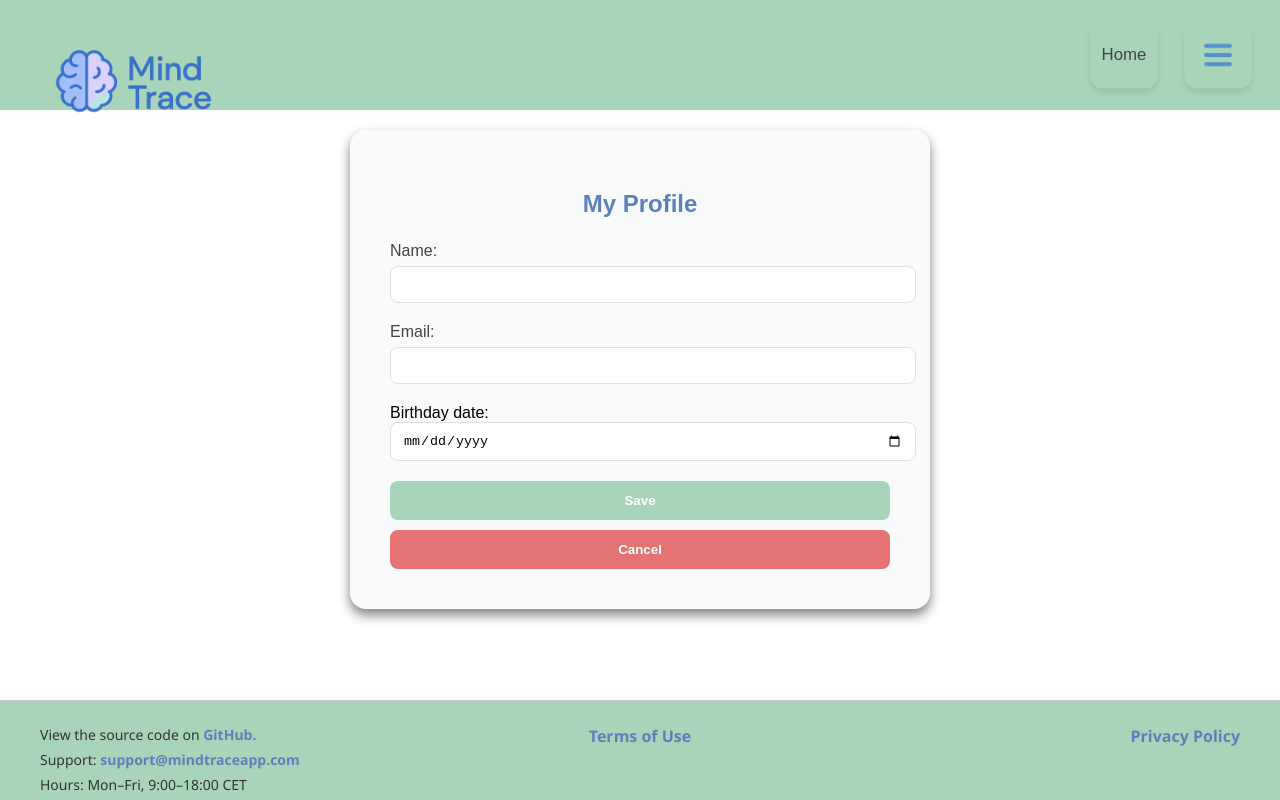
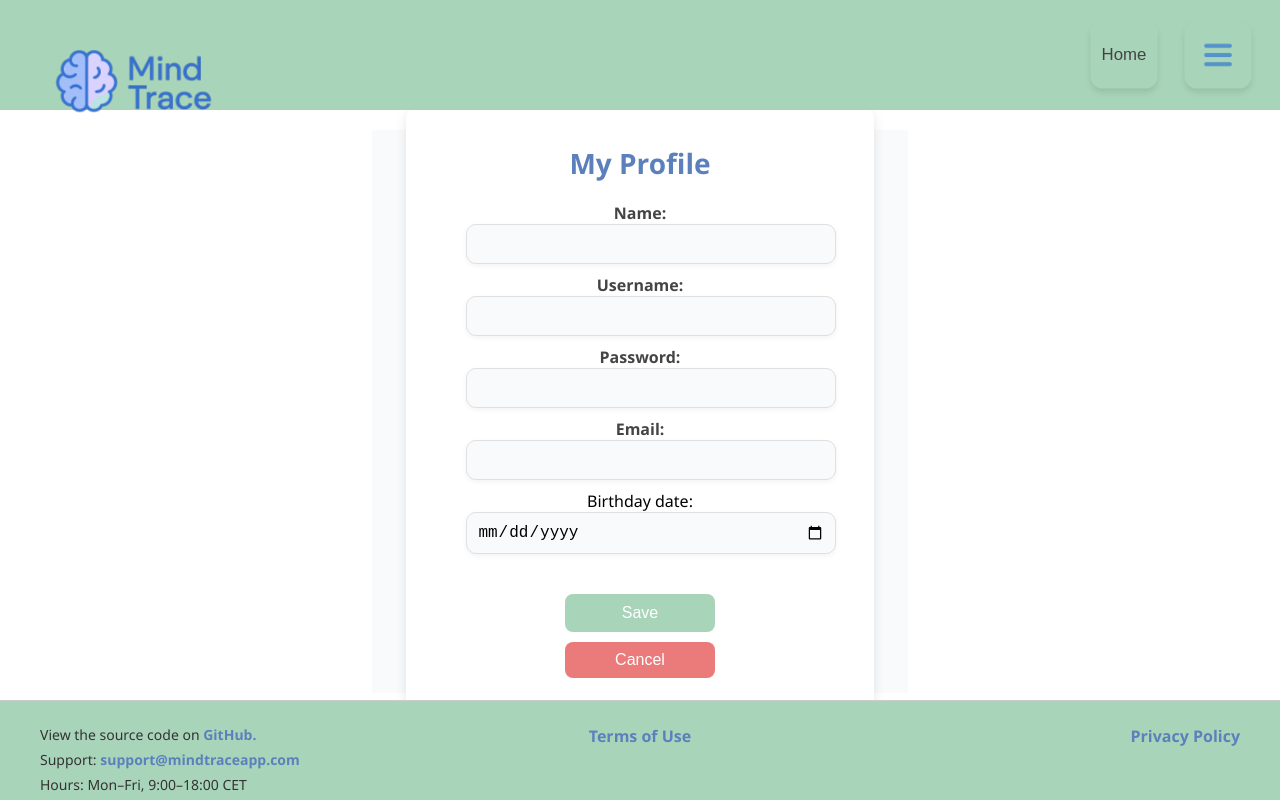
Before and after one commit to JoiceCnt/Mind-Trace, a React (Vite) app: page /edit-profile in a window 1280 px wide. Both pictures are taken after a click on the button "Edit Profile". Built offline with nearby package versions, Linux system fonts and the light colour scheme; no server answers.

Commit message:
updated edit profile

```diff
--- a/src/Pages/EditProfile.jsx
+++ b/src/Pages/EditProfile.jsx
@@ -6,6 +6,8 @@ function EditProfile() {
   const [profile, setProfile] = useState({
     id: "",
     name: "",
+    username: "",
+    password: "",
     email: "",
     birthDate: "",
   });
@@ -45,6 +47,7 @@ function EditProfile() {
 
   return (
     <div className="edit-profile-container">
+      <div className="edit-profile-content">
         <h2 className="edit-profile-title">My Profile</h2>
 
         <label className="edit-label">Name:</label>
@@ -58,6 +61,32 @@ function EditProfile() {
           />
         ) : (
           <p className="edit-input">{profile.name}</p>
+        )}
+
+        <label className="edit-label">Username:</label>
+        {isEditing ? (
+          <input
+            type="text"
+            name="username"
+            value={profile.username}
+            onChange={handleChange}
+            className="edit-input"
+          />
+        ) : (
+          <p className="edit-input">{profile.username}</p>
+        )}
+
+        <label className="edit-label">Password:</label>
+        {isEditing ? (
+          <input
+            type="text"
+            name="password"
+            value={profile.password}
+            onChange={handleChange}
+            className="edit-input"
+          />
+        ) : (
+          <p className="edit-input">{profile.password}</p>
         )}
 
         <label className="edit-label">Email:</label>
@@ -77,7 +106,7 @@ function EditProfile() {
         {isEditing ? (
           <input
             type="date"
-          name="birthday"
+            name="birthDate"
             value={profile.birthDate}
             onChange={handleChange}
             className="edit-input"
@@ -101,6 +130,7 @@ function EditProfile() {
           </button>
         )}
       </div>
+    </div>
   );
 }
 
--- a/src/Pages/PatientLogin.jsx
+++ b/src/Pages/PatientLogin.jsx
@@ -1,6 +1,5 @@
 import { useState } from "react";
 import { useNavigate } from "react-router-dom";
-import { TbArrowBackUp } from "react-icons/tb";
 
 function PatientLogin() {
 console.log("Variables de entorno:", import.meta.env);
@@ -72,23 +71,6 @@ console.log("Variables de entorno:", import.meta.env);
           boxSizing: "border-box",
         }}
       >
-        <button
-          className="backButton"
-          onClick={() => navigate("/")}
-          style={{
-            position: "fixed",
-            top: "250px",
-            right: "30px",
-            backgroundColor: "transparent",
-            border: "none",
-            cursor: "pointer",
-            fontSize: "24px",
-            color: "#5C80BC",
-          }}
-          title="Back"
-        >
-          <TbArrowBackUp />
-        </button>
 
         <h2
           style={{
--- a/src/Pages/ProfessionalLogin.jsx
+++ b/src/Pages/ProfessionalLogin.jsx
@@ -1,6 +1,5 @@
 import { useState } from "react";
 import { useNavigate } from "react-router-dom";
-import { TbArrowBackUp } from "react-icons/tb";
 
 function ProfessionalLogin() {
   const [user, setUser] = useState("");
@@ -30,23 +29,7 @@ function ProfessionalLogin() {
         textAlign: "center",
       }}
     >
-      <button
-        className="backButton"
-        onClick={() => navigate("/")}
-        style={{
-          position: "fixed",
-          top: "250px",
-          right: "30px",
-          backgroundColor: "transparent",
-          border: "none",
-          cursor: "pointer",
-          fontSize: "24px",
-          color: "#5C80BC",
-        }}
-        title="Back"
-      >
-        <TbArrowBackUp />
-      </button>
+
       <h2>Login as Professional</h2>
       <form
         onSubmit={handleSubmit}
--- a/src/Styles/App.css
+++ b/src/Styles/App.css
@@ -43,7 +43,7 @@ body, #root {
   width: 64px;
   height: 64px;
   cursor: pointer;
-  box-shadow: 0 4px 6px rgba(0, 0, 0, 0.1); /* sombra suave */
+  box-shadow: 0 4px 6px rgba(0, 0, 0, 0.1);
   transition: all 0.2s ease;
   transform: scale(1.05);
 }
@@ -59,7 +59,7 @@ body, #root {
   width: 64px;
   height: 64px;
   cursor: pointer;
-  box-shadow: 0 4px 6px rgba(0, 0, 0, 0.1); /* sombra suave */
+  box-shadow: 0 4px 6px rgba(0, 0, 0, 0.1);
   transition: all 0.2s ease;
   transform: scale(1.05);
 }
@@ -75,9 +75,10 @@ body, #root {
   cursor: pointer;
   border: none;
   border-radius: 12px;
-  box-shadow: 0 4px 6px rgba(0, 0, 0, 0.1); /* sombra suave */
+  box-shadow: 0 4px 6px rgba(0, 0, 0, 0.1);
   transition: all 0.2s ease;
   transform: scale(1.05);
+  color: #5C80BC;
 }
 .menu-button:hover {
   background-color: rgba(0, 0, 0, 0.15);
@@ -88,8 +89,8 @@ body, #root {
 }
 .dropdown-menu {
   position: absolute;
-  top: 150px;
-  right: 1rem;
+  top: 95px;
+  right: 0.3rem;
   background-color: #F9FAFB;
   border-radius: 12px;
   box-shadow: 0 2px 8px rgba(0, 0, 0, 0.2);
@@ -119,6 +120,7 @@ body, #root {
   font-size: 14px;
   color: #333;
   transition: background-color 0.2s ease, color 0.2s ease;
+  text-align: right;
 }
 .dropdown-list li:hover {
   background-color: #A1B8E1;
--- a/src/Styles/CreatePatient.css
+++ b/src/Styles/CreatePatient.css
@@ -74,8 +74,8 @@
 }
 
 .create-patient-form p {
-  text-align: left;
+  text-align: center;
   margin: 0 0 6px 0;
   color: #5C80BC;
-  font-weight: 500;
+  font-weight: 600;
 }
--- a/src/Styles/EditProfile.css
+++ b/src/Styles/EditProfile.css
@@ -1,63 +1,84 @@
 .edit-profile-container {
-    max-width: 500px;
-    margin: 60 px auto;
+  display: flex;
+  justify-content: center;
+  align-items: center;
+  width: 40%;
+  padding: 20px;
+  text-align: center;
   background-color: #F9FAFB;
-    padding: 40px;
+  height: 95%;
+  font-family: 'Segoe UI', Tahoma, Geneva, Verdana, sans-serif;
+}
+.edit-profile-content {
+  width: 70%;
+  max-width: 1000px;
+  background-color: #ffffff;
+  padding: 40px 60px;
   border-radius: 16px;
-    box-shadow: 0 6px 12px rgba(0, 0, 0, 0.5);
+  box-shadow: 0 4px 12px rgba(0, 0, 0, 0.1);
 }
 .edit-profile-title {
-    text-align: center;
+  font-size: 28px;
   color: #5C80BC;
-    margin-bottom: 24px;
-    font-size: 24px;
+  margin-bottom: 20px;
+  margin-top: 0px;
 }
 .edit-label {
-    display: block;
-    margin-bottom: 6px;
+  text-align: center;
+  margin: auto 0 10px 0;
   color: #444;
-    font-weight: 500;
+  font-weight: 600;
 }
+
 .edit-input {
   width: 100%;
-    padding: 10px 12px;
-    margin-bottom: 20px;
+  padding: 10px;
+  margin-bottom: 10px;
   border: 1px solid #E0E0E0;
-    border-radius: 8px;
-    background-color: #fff;
-    transition: border-color 0.2s, box-shadow 0.2s;
+  font-size: 16px;
+  background-color: #F9FAFB;
+  border-radius: 10px;
+  box-shadow: 0 2px 5px rgba(0, 0, 0, 0.05);
+  transition: border 0.3s;
+  text-align: left;
 }
+
 .edit-input:focus {
   outline: none;
-  border-color: #A8D5BA;
-  box-shadow: 0 0 0 3px rgba(168, 213, 186, 0.3);
+  border-color: #5C80BC;
+  background-color: #ffffff;
 }
 .edit-save-button {
   background-color: #A8D5BA;
   color: #fff;
-  padding: 12px 24px;
   border: none;
   border-radius: 8px;
-  font-weight: bold;
+  width: 150px;
+  padding: 10px;
+  position: center;
+  font-size: 16px;
   cursor: pointer;
-  transition: background-color 0.2s, transform 0.1s;
-  width: 100%;
+  transition: background-color 0.3s;
+  margin: 30px auto 0 auto;
+  display: block;
 }
 .edit-save-button:hover {
   background-color: #92c4a4;
   transform: scale(1.02);
 }
 .edit-cancel-button {
-  background-color: #e57373;
+  background-color: #eb7b7b;
   color: #fff;
-  padding: 12px 24px;
   border: none;
   border-radius: 8px;
-  font-weight: bold;
   cursor: pointer;
-  transition: background-color 0.2s, transform 0.1s;
-  width: 100%;
-  margin-top: 10px;
+  width: 150px;
+  padding: 9px;
+  position: center;
+  font-size: 16px;
+  transition: background-color 0.3s;
+  margin: 10px auto 0 auto;
+  display: block;
 }
 
 .edit-cancel-button:hover {
```
Lines whose indentation alone changed are shown as unchanged.
